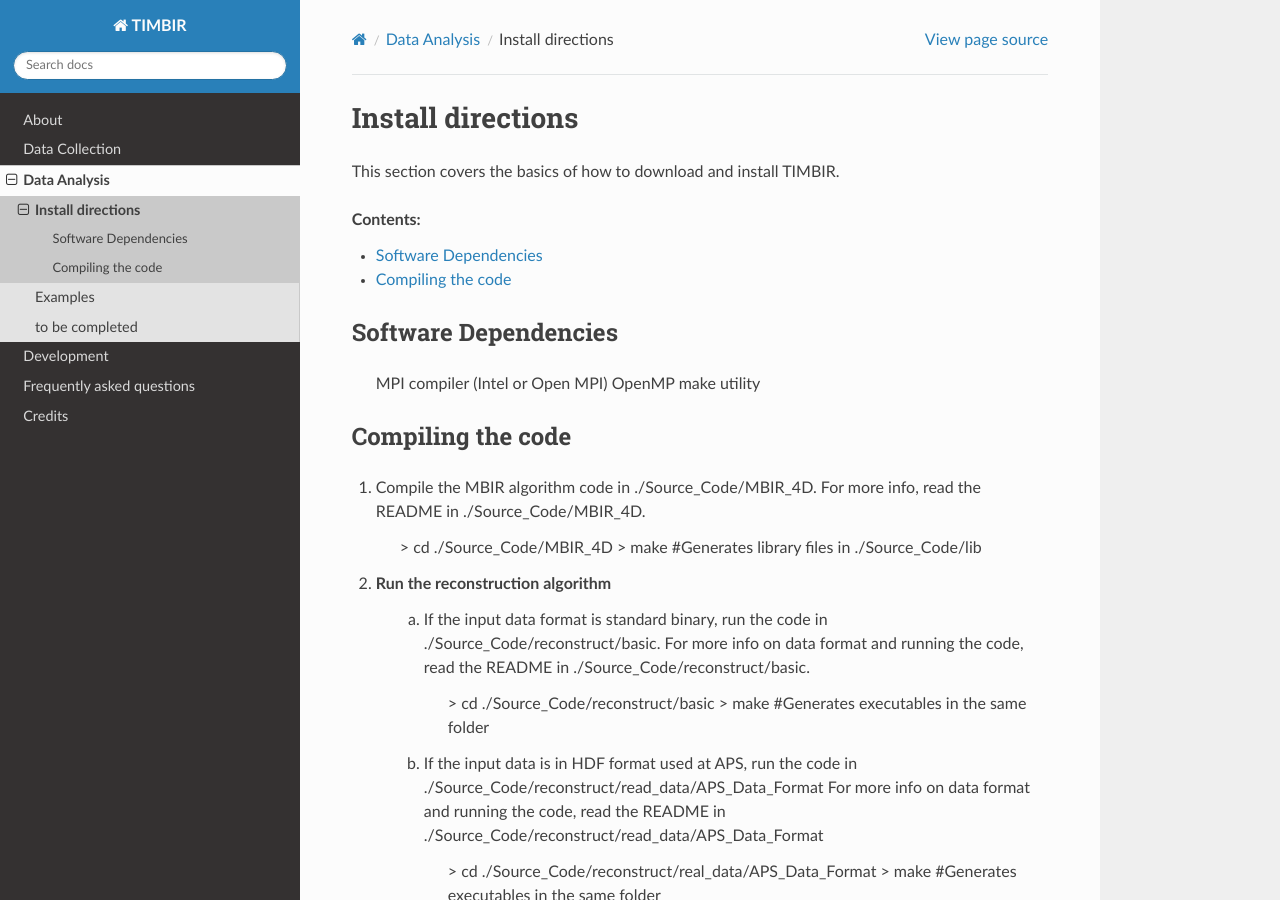
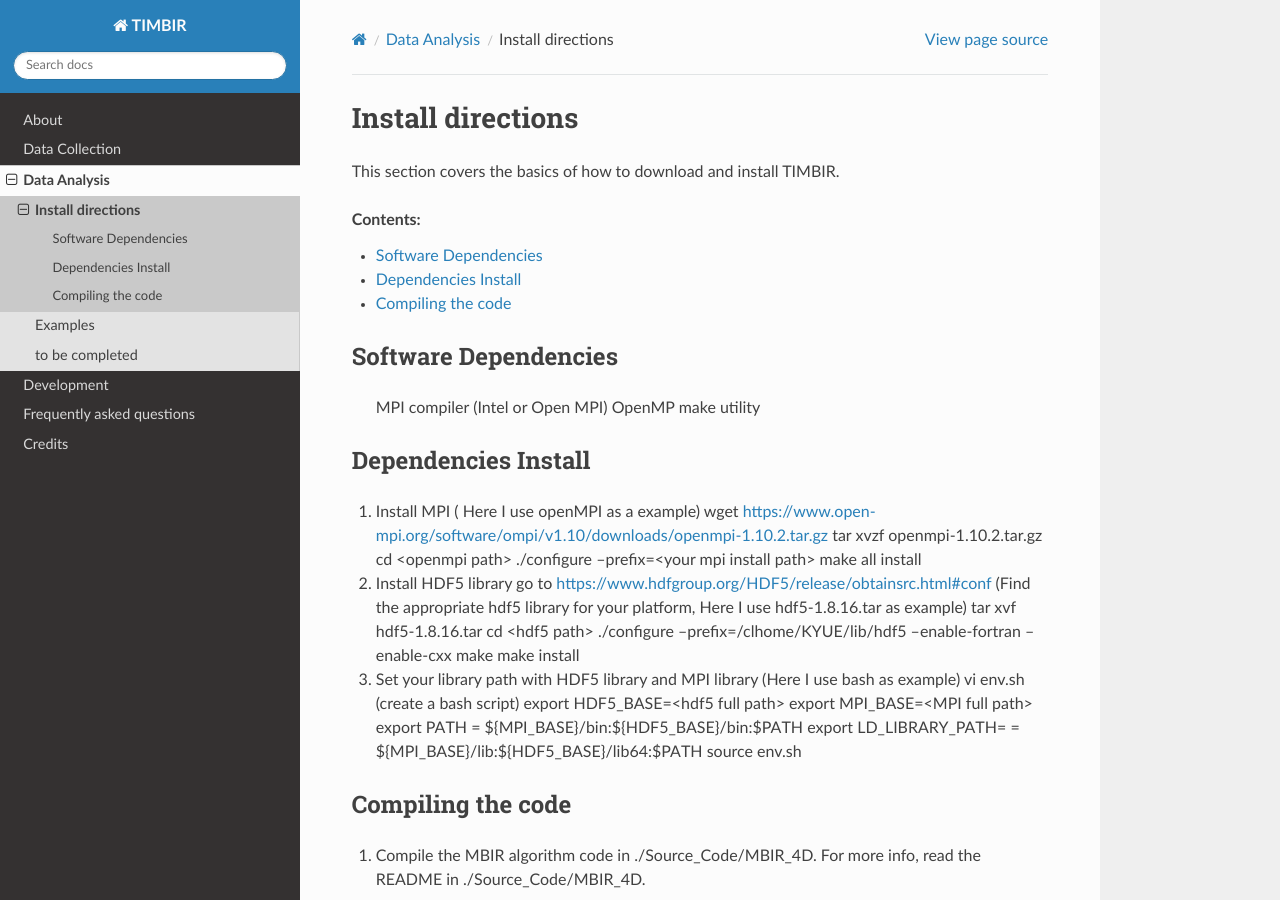
Before and after one commit to adityamnk/timbir, a Sphinx documentation site: the page built from doc/source/analysis/doc.analysis.install.rst, in a window 1280 px wide and 900 px high. Built offline with Sphinx 7.4.7 and the Read the Docs theme 2.0.0, drawn with Linux system fonts in a browser that asks for light colours; pages that are not in the unit, such as notebooks, are missing from menus.

Commit message:
Update doc.analysis.install.rst

```diff
--- a/doc/source/analysis/doc.analysis.install.rst
+++ b/doc/source/analysis/doc.analysis.install.rst
@@ -13,6 +13,31 @@
     MPI compiler (Intel or Open MPI)
     OpenMP
     make utility
+
+Dependencies Install
+=====================
+1. Install MPI ( Here I use openMPI as a example)
+   wget https://www.open-mpi.org/software/ompi/v1.10/downloads/openmpi-1.10.2.tar.gz
+   tar xvzf openmpi-1.10.2.tar.gz
+   cd <openmpi path>
+   ./configure --prefix=<your mpi install path>
+   make all install
+
+2. Install HDF5 library
+   go to https://www.hdfgroup.org/HDF5/release/obtainsrc.html#conf
+   (Find the appropriate hdf5 library for your platform, Here I use hdf5-1.8.16.tar as example)
+   tar xvf hdf5-1.8.16.tar
+   cd <hdf5 path>
+   ./configure --prefix=/clhome/KYUE/lib/hdf5 --enable-fortran --enable-cxx
+   make
+   make install
+3. Set your library path with HDF5 library and MPI library (Here I use bash as example)
+   vi env.sh (create a bash script)
+   export HDF5_BASE=<hdf5 full path>
+   export MPI_BASE=<MPI full path>
+   export PATH = ${MPI_BASE}/bin:${HDF5_BASE}/bin:$PATH
+   export LD_LIBRARY_PATH= = ${MPI_BASE}/lib:${HDF5_BASE}/lib64:$PATH
+   source env.sh
 
 Compiling the code
 ==================
```
